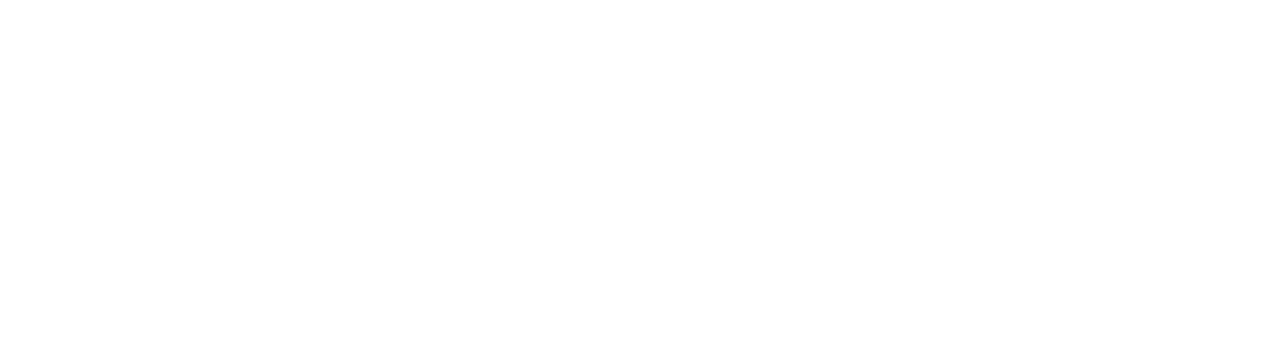
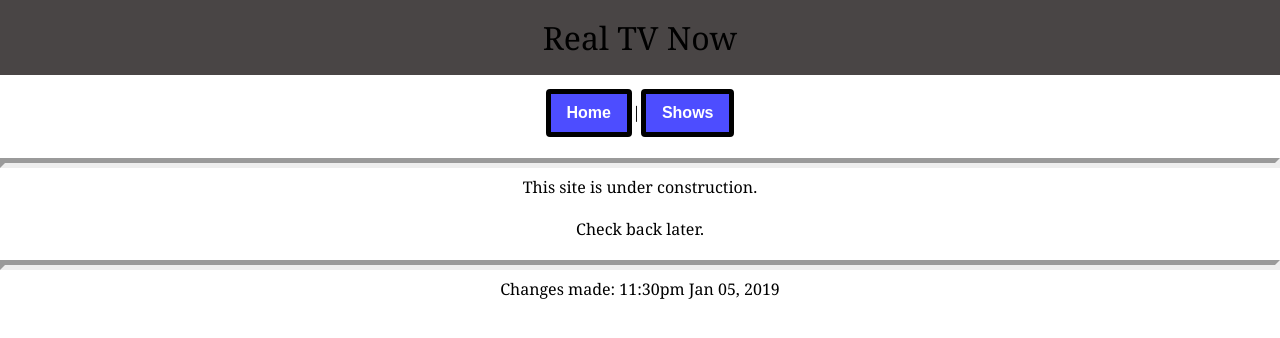
Before and after one commit to Clover10123/realtvnow, a plain HTML site: page index.html in a window 1280 px wide. Drawn offline with Linux system fonts and the light colour scheme.

Commit message:
Update index.html

```diff
--- a/index.html
+++ b/index.html
@@ -1,3 +1,26 @@
-<DOCTYPE! html>
+<!DOCTYPE html>
+    <head>
 
-<html>
+    <script src="index.js"></script>
+        <style></style>
+    <link rel="stylesheet" type="text/css" href="index.css">
+    <title>Real TV Now</title>
+    </head>
+
+    <body>
+    <nav>
+    <p class="header">Real TV Now</p>
+    <a href="index.html"><button>Home</button></a>|<a href="shows.html"><button>Shows</button></a>
+    </nav>
+    <hr>This site is under construction. </h3>
+
+    <p>Check back later.</p>
+
+
+    <hr></body>
+<footer>
+
+Changes made: 11:30pm Jan 05, 2019
+
+</footer>
+    </html>
```
